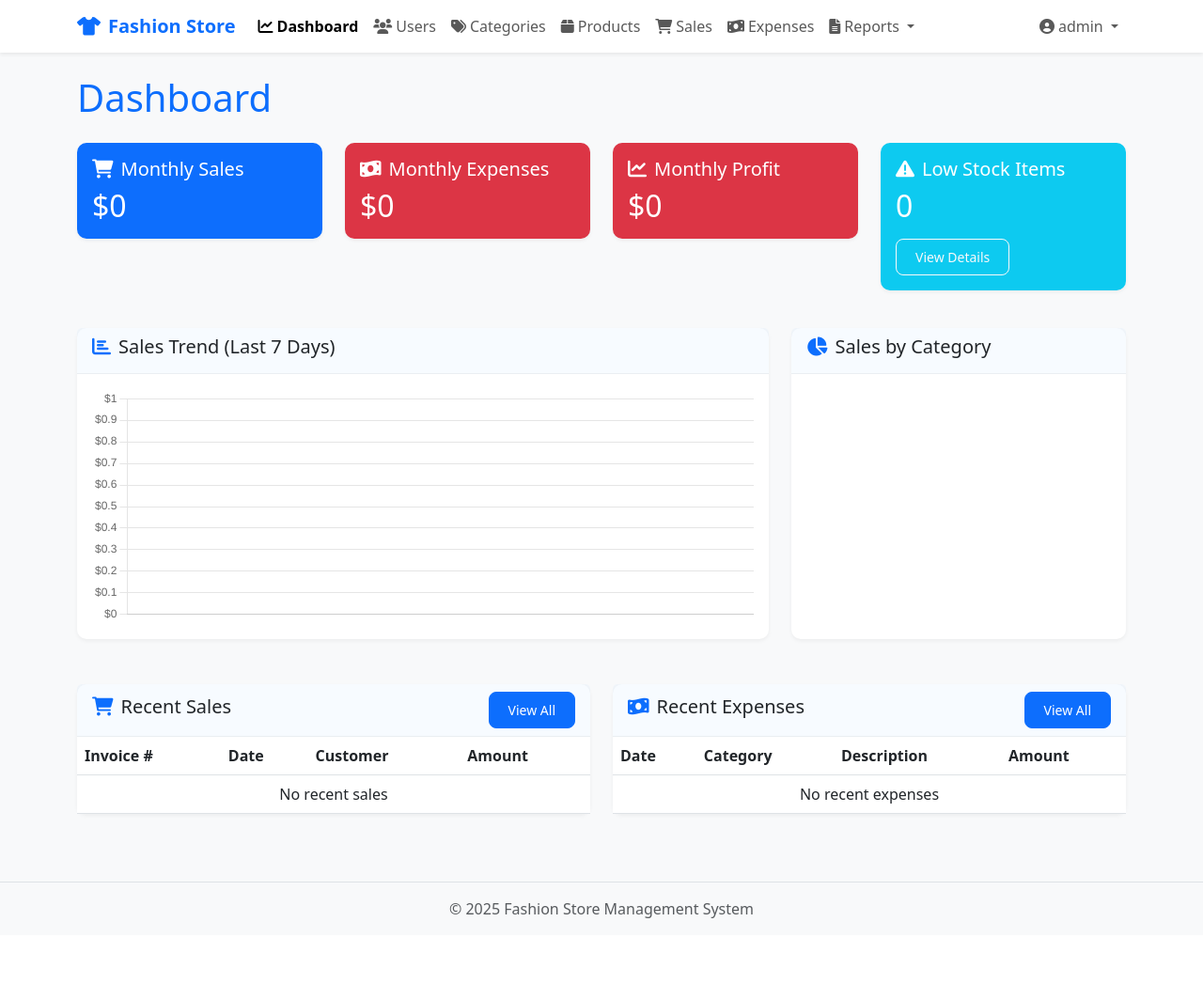
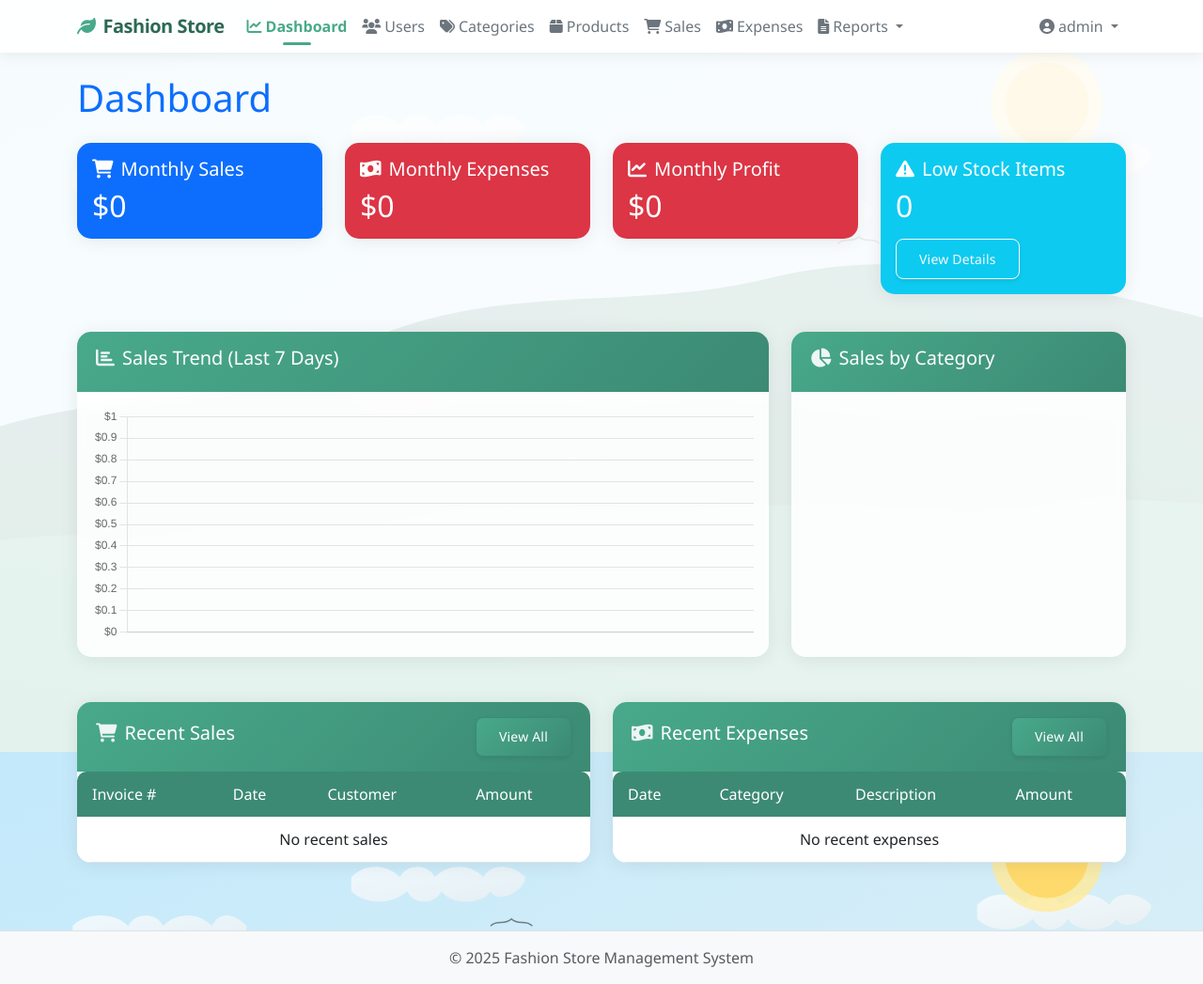
Before and after one commit to Rajesh-37/H-and-D-Fashions, a Flask app: page /dashboard in a window 1280 px wide. Shown: the whole page at 94% size. Before the commit the page ends 977 px from the top, so only its background shows below. Run offline with Flask 3, Linux system fonts and the light colour scheme; a user stored in the database is signed in; a map, chart or similar area stays blank.

Commit message:
Update the user interface to have a more natural and visually pleasing design
Refactor CSS styles, add a nature-inspired backdrop image, and adjust navbar/card appearance in `static/css/style.css` and `templates/base.html`.

Replit-Commit-Author: Agent
Replit-Commit-Session-Id: c1a4c635-ee48-409f-b315-5c56c68bc6db
Replit-Commit-Screenshot-Url: https://storage.googleapis.com/screenshot-production-us-central1/c7eb1929-d04d-476d-bb72-dc0ad15cddac/a3a925b0-4512-4367-aa9d-b79645ff71ad.jpg

```diff
--- a/static/css/style.css
+++ b/static/css/style.css
@@ -8,12 +8,29 @@ body {
     min-height: 100vh;
     display: flex;
     flex-direction: column;
-    background-color: #f8f9fa;
-    color: #212529;
+    background: url('../images/nature-backdrop.svg') no-repeat center center fixed;
+    background-size: cover;
+    color: #2c3e50;
+    font-family: 'Segoe UI', Tahoma, Geneva, Verdana, sans-serif;
+    position: relative;
+}
+
+body::before {
+    content: "";
+    position: fixed;
+    top: 0;
+    left: 0;
+    width: 100%;
+    height: 100%;
+    background-color: rgba(255, 255, 255, 0.85);
+    z-index: -1;
 }
 
 .footer {
     margin-top: auto;
+    background-color: rgba(255, 255, 255, 0.8);
+    backdrop-filter: blur(10px);
+    -webkit-backdrop-filter: blur(10px);
 }
 
 /* Dashboard cards */
@@ -21,39 +38,66 @@ body {
     transition: all 0.3s ease;
     margin-bottom: 1.5rem;
     border: none;
-    border-radius: 10px;
-    box-shadow: 0 0.125rem 0.25rem rgba(0, 0, 0, 0.05);
-    background-color: #ffffff;
+    border-radius: 15px;
+    box-shadow: 0 0.125rem 1.25rem rgba(0, 0, 0, 0.08);
+    background-color: rgba(255, 255, 255, 0.85);
+    backdrop-filter: blur(5px);
+    -webkit-backdrop-filter: blur(5px);
+    overflow: hidden;
 }
 
 .card:hover {
-    transform: translateY(-3px);
-    box-shadow: 0 0.5rem 1rem rgba(0, 0, 0, 0.1);
+    transform: translateY(-5px);
+    box-shadow: 0 0.8rem 1.5rem rgba(0, 0, 0, 0.12);
 }
 
 .card-header {
-    background-color: rgba(0, 123, 255, 0.03);
-    border-bottom: 1px solid rgba(0, 0, 0, 0.05);
+    background: linear-gradient(135deg, #48a98a 0%, #3c8a73 100%);
+    color: white;
+    border-bottom: none;
     font-weight: 600;
+    padding: 1rem 1.25rem;
 }
 
 /* Icons in card headers */
 .card-header i {
     margin-right: 8px;
-    color: #0d6efd;
+    color: rgba(255, 255, 255, 0.9);
 }
 
 /* Table styling */
 .table td, .table th {
     vertical-align: middle;
+    padding: 0.75rem 1rem;
 }
 
 .table {
-    --bs-table-striped-bg: rgba(0, 123, 255, 0.03);
+    --bs-table-striped-bg: rgba(72, 169, 138, 0.05);
+    border-collapse: separate;
+    border-spacing: 0;
 }
 
 .table-hover tbody tr:hover {
-    background-color: rgba(13, 110, 253, 0.05);
+    background-color: rgba(72, 169, 138, 0.08);
+}
+
+.table-responsive {
+    border-radius: 10px;
+    overflow: hidden;
+    box-shadow: 0 0.125rem 0.25rem rgba(0, 0, 0, 0.05);
+}
+
+.table thead th {
+    background-color: #3c8a73;
+    color: white;
+    font-weight: 500;
+    border-bottom: none;
+}
+
+.table-dark {
+    --bs-table-bg: #3c8a73;
+    --bs-table-striped-bg: #357966;
+    --bs-table-hover-bg: #41967e;
 }
 
 /* Stock warning indicators */
@@ -92,44 +136,77 @@ body {
 /* Buttons */
 .btn {
     border-radius: 8px;
-    padding: 0.5rem 1.25rem;
+    padding: 0.6rem 1.5rem;
     font-weight: 500;
-    transition: all 0.2s ease;
+    transition: all 0.3s ease;
+    box-shadow: 0 2px 4px rgba(0, 0, 0, 0.08);
+    text-transform: capitalize;
+    letter-spacing: 0.2px;
+}
+
+.btn:hover {
+    transform: translateY(-2px);
+    box-shadow: 0 4px 8px rgba(0, 0, 0, 0.12);
+}
+
+.btn:active {
+    transform: translateY(1px);
 }
 
 .btn-primary {
-    background-color: #0d6efd;
-    border-color: #0d6efd;
+    background: linear-gradient(135deg, #48a98a 0%, #3c8a73 100%);
+    border-color: #3c8a73;
 }
 
-.btn-primary:hover {
-    background-color: #0b5ed7;
-    border-color: #0a58ca;
+.btn-primary:hover, .btn-primary:focus {
+    background: linear-gradient(135deg, #3c8a73 0%, #2c6954 100%);
+    border-color: #2c6954;
 }
 
 .btn-secondary {
-    background-color: #6c757d;
-    border-color: #6c757d;
+    background: linear-gradient(135deg, #6c757d 0%, #5a6268 100%);
+    border-color: #5a6268;
+}
+
+.btn-secondary:hover, .btn-secondary:focus {
+    background: linear-gradient(135deg, #5a6268 0%, #4e555b 100%);
+    border-color: #4e555b;
 }
 
 .btn-success {
-    background-color: #198754;
-    border-color: #198754;
+    background: linear-gradient(135deg, #28a745 0%, #218838 100%);
+    border-color: #1e7e34;
+}
+
+.btn-success:hover, .btn-success:focus {
+    background: linear-gradient(135deg, #218838 0%, #1e7e34 100%);
+    border-color: #1c7430;
 }
 
 .btn-danger {
-    background-color: #dc3545;
-    border-color: #dc3545;
+    background: linear-gradient(135deg, #dc3545 0%, #c82333 100%);
+    border-color: #bd2130;
+}
+
+.btn-danger:hover, .btn-danger:focus {
+    background: linear-gradient(135deg, #c82333 0%, #bd2130 100%);
+    border-color: #b21f2d;
 }
 
 .btn-action {
-    width: 38px;
-    height: 38px;
+    width: 40px;
+    height: 40px;
     padding: 0;
     display: inline-flex;
     align-items: center;
     justify-content: center;
     border-radius: 50%;
+    box-shadow: 0 2px 5px rgba(0, 0, 0, 0.1);
+}
+
+.btn-action:hover {
+    transform: translateY(-2px) scale(1.05);
+    box-shadow: 0 4px 8px rgba(0, 0, 0, 0.15);
 }
 
 /* Charts container */
@@ -163,41 +240,156 @@ body {
 /* Login and Authentication pages */
 .auth-form-container {
     max-width: 480px;
-    margin: 3rem auto;
-    background-color: #ffffff;
-    padding: 2rem;
-    border-radius: 10px;
-    box-shadow: 0 0.5rem 1rem rgba(0, 0, 0, 0.1);
+    margin: 5rem auto;
+    background-color: rgba(255, 255, 255, 0.9);
+    padding: 2.5rem;
+    border-radius: 15px;
+    box-shadow: 0 10px 30px rgba(0, 0, 0, 0.1);
+    backdrop-filter: blur(10px);
+    -webkit-backdrop-filter: blur(10px);
+    border: 1px solid rgba(255, 255, 255, 0.2);
+    position: relative;
+    overflow: hidden;
+}
+
+.auth-form-container::before {
+    content: "";
+    position: absolute;
+    top: 0;
+    left: 0;
+    width: 100%;
+    height: 5px;
+    background: linear-gradient(90deg, #48a98a, #3c8a73, #2c6954);
 }
 
 .auth-logo {
-    font-size: 2rem;
-    margin-bottom: 1.5rem;
+    font-size: 2.2rem;
+    margin-bottom: 2rem;
     text-align: center;
-    color: #0d6efd;
+    color: #2c6954;
+    font-weight: 600;
+    letter-spacing: -0.5px;
+}
+
+.auth-form-container .form-label {
+    color: #3c8a73;
+    font-weight: 600;
+    margin-bottom: 0.5rem;
+}
+
+.auth-form-container .form-control {
+    padding: 0.8rem 1rem;
+    background-color: rgba(255, 255, 255, 0.9);
+    border: 1px solid rgba(60, 138, 115, 0.2);
+}
+
+.auth-form-container .form-control:focus {
+    border-color: #48a98a;
+    box-shadow: 0 0 0 0.25rem rgba(72, 169, 138, 0.25);
+}
+
+.auth-form-container .btn-primary {
+    width: 100%;
+    padding: 0.75rem;
+    margin-top: 1rem;
+    font-size: 1.1rem;
 }
 
 /* Reports page tabs */
 .nav-tabs {
-    border-bottom: 1px solid #dee2e6;
+    border-bottom: 1px solid rgba(72, 169, 138, 0.2);
+    margin-bottom: 1.5rem;
 }
 
 .nav-tabs .nav-link {
     border: none;
     color: #6c757d;
-    padding: 0.75rem 1.25rem;
+    padding: 0.85rem 1.5rem;
     font-weight: 500;
     margin-bottom: -1px;
+    transition: all 0.3s ease;
+    position: relative;
+}
+
+.nav-tabs .nav-link:hover {
+    color: #48a98a;
 }
 
 .nav-tabs .nav-link.active {
-    color: #0d6efd;
-    border-bottom: 2px solid #0d6efd;
+    color: #2c6954;
     background: transparent;
+    font-weight: 600;
+}
+
+.nav-tabs .nav-link.active::after {
+    content: "";
+    position: absolute;
+    bottom: 0;
+    left: 0;
+    width: 100%;
+    height: 3px;
+    background: linear-gradient(90deg, #48a98a, #3c8a73);
+    border-radius: 3px 3px 0 0;
 }
 
 .nav-tabs .nav-item {
     margin-bottom: -1px;
+}
+
+/* Navigation Bar Custom Styling */
+.navbar {
+    background-color: rgba(255, 255, 255, 0.9) !important;
+    backdrop-filter: blur(10px);
+    -webkit-backdrop-filter: blur(10px);
+    box-shadow: 0 2px 15px rgba(0, 0, 0, 0.08);
+}
+
+.navbar-brand {
+    color: #2c6954 !important;
+    font-weight: 700;
+    letter-spacing: -0.5px;
+}
+
+.navbar-brand i {
+    color: #48a98a;
+}
+
+.nav-link {
+    color: #6c757d !important;
+    font-weight: 500;
+    transition: all 0.3s ease;
+    position: relative;
+}
+
+.nav-link:hover, .nav-link.active {
+    color: #48a98a !important;
+}
+
+.nav-link.active {
+    font-weight: 600;
+}
+
+.nav-link.active::after {
+    content: "";
+    position: absolute;
+    bottom: 0;
+    left: 50%;
+    width: 30px;
+    height: 3px;
+    background: #48a98a;
+    transform: translateX(-50%);
+    border-radius: 3px;
+}
+
+.dropdown-menu {
+    border: none;
+    box-shadow: 0 5px 15px rgba(0, 0, 0, 0.1);
+    border-radius: 10px;
+}
+
+.dropdown-item:active, .dropdown-item:hover {
+    background-color: rgba(72, 169, 138, 0.1);
+    color: #3c8a73;
 }
 
 /* Sales form */
--- a/templates/base.html
+++ b/templates/base.html
@@ -16,10 +16,10 @@
 </head>
 <body>
     <!-- Navigation Bar -->
-    <nav class="navbar navbar-expand-lg navbar-light bg-white shadow-sm mb-4">
+    <nav class="navbar navbar-expand-lg navbar-light mb-4">
         <div class="container">
-            <a class="navbar-brand fw-bold text-primary" href="{{ url_for('dashboard') if current_user.is_authenticated else url_for('login') }}">
-                <i class="fas fa-tshirt me-2"></i>Fashion Store
+            <a class="navbar-brand" href="{{ url_for('dashboard') if current_user.is_authenticated else url_for('login') }}">
+                <i class="fas fa-leaf me-2"></i>Fashion Store
             </a>
             <button class="navbar-toggler" type="button" data-bs-toggle="collapse" data-bs-target="#navbarNav" aria-controls="navbarNav" aria-expanded="false" aria-label="Toggle navigation">
                 <span class="navbar-toggler-icon"></span>
@@ -29,50 +29,50 @@
                 {% if current_user.is_authenticated %}
                 <ul class="navbar-nav me-auto mb-2 mb-lg-0">
                     <li class="nav-item">
-                        <a class="nav-link {% if request.endpoint == 'dashboard' %}active fw-bold{% endif %}" href="{{ url_for('dashboard') }}">
+                        <a class="nav-link {% if request.endpoint == 'dashboard' %}active{% endif %}" href="{{ url_for('dashboard') }}">
                             <i class="fas fa-chart-line me-1"></i>Dashboard
                         </a>
                     </li>
 
                     {% if current_user.role == 'admin' %}
                     <li class="nav-item">
-                        <a class="nav-link {% if request.endpoint == 'user_list' %}active fw-bold{% endif %}" href="{{ url_for('user_list') }}">
+                        <a class="nav-link {% if request.endpoint == 'user_list' %}active{% endif %}" href="{{ url_for('user_list') }}">
                             <i class="fas fa-users me-1"></i>Users
                         </a>
                     </li>
                     {% endif %}
 
                     <li class="nav-item">
-                        <a class="nav-link {% if request.endpoint == 'category_list' %}active fw-bold{% endif %}" href="{{ url_for('category_list') }}">
+                        <a class="nav-link {% if request.endpoint == 'category_list' %}active{% endif %}" href="{{ url_for('category_list') }}">
                             <i class="fas fa-tags me-1"></i>Categories
                         </a>
                     </li>
 
                     <li class="nav-item">
-                        <a class="nav-link {% if request.endpoint == 'product_list' %}active fw-bold{% endif %}" href="{{ url_for('product_list') }}">
+                        <a class="nav-link {% if request.endpoint == 'product_list' %}active{% endif %}" href="{{ url_for('product_list') }}">
                             <i class="fas fa-box me-1"></i>Products
                         </a>
                     </li>
 
                     <li class="nav-item">
-                        <a class="nav-link {% if request.endpoint == 'sale_list' %}active fw-bold{% endif %}" href="{{ url_for('sale_list') }}">
+                        <a class="nav-link {% if request.endpoint == 'sale_list' %}active{% endif %}" href="{{ url_for('sale_list') }}">
                             <i class="fas fa-shopping-cart me-1"></i>Sales
                         </a>
                     </li>
 
                     {% if current_user.role in ['admin', 'manager'] %}
                     <li class="nav-item">
-                        <a class="nav-link {% if request.endpoint == 'expense_list' %}active fw-bold{% endif %}" href="{{ url_for('expense_list') }}">
+                        <a class="nav-link {% if request.endpoint == 'expense_list' %}active{% endif %}" href="{{ url_for('expense_list') }}">
                             <i class="fas fa-money-bill-wave me-1"></i>Expenses
                         </a>
                     </li>
                     {% endif %}
 
                     <li class="nav-item dropdown">
-                        <a class="nav-link dropdown-toggle {% if request.endpoint in ['reports', 'low_stock'] %}active fw-bold{% endif %}" href="#" id="reportsDropdown" role="button" data-bs-toggle="dropdown" aria-expanded="false">
+                        <a class="nav-link dropdown-toggle {% if request.endpoint in ['reports', 'low_stock'] %}active{% endif %}" href="#" id="reportsDropdown" role="button" data-bs-toggle="dropdown" aria-expanded="false">
                             <i class="fas fa-file-alt me-1"></i>Reports
                         </a>
-                        <ul class="dropdown-menu shadow" aria-labelledby="reportsDropdown">
+                        <ul class="dropdown-menu" aria-labelledby="reportsDropdown">
                             <li>
                                 <a class="dropdown-item" href="{{ url_for('reports') }}">
                                     <i class="fas fa-chart-bar me-1"></i>Sales & Profit Reports
@@ -92,7 +92,7 @@
                         <a class="nav-link dropdown-toggle" href="#" id="userDropdown" role="button" data-bs-toggle="dropdown" aria-expanded="false">
                             <i class="fas fa-user-circle me-1"></i>{{ current_user.username }}
                         </a>
-                        <ul class="dropdown-menu dropdown-menu-end shadow" aria-labelledby="userDropdown">
+                        <ul class="dropdown-menu dropdown-menu-end" aria-labelledby="userDropdown">
                             <li>
                                 <span class="dropdown-item-text text-muted">
                                     <i class="fas fa-id-badge me-1"></i>Role: {{ current_user.role | capitalize }}
```
Also changed, not shown: other parts of static/css/style.css (+76 -19 lines), static/images/nature-backdrop.svg (added).
